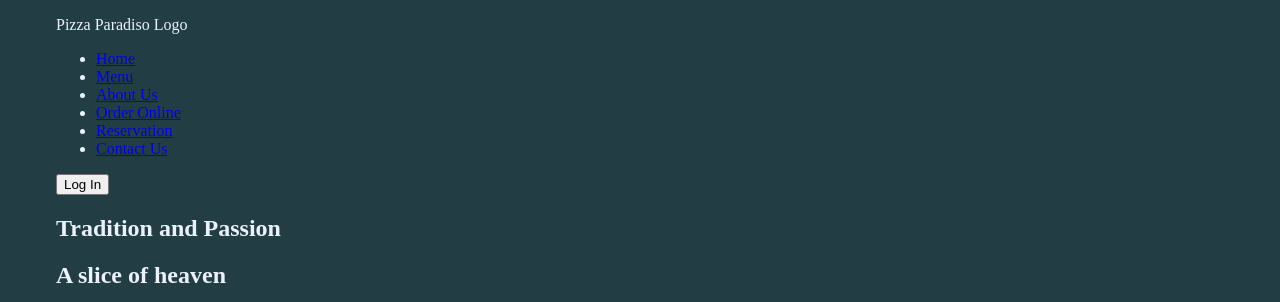
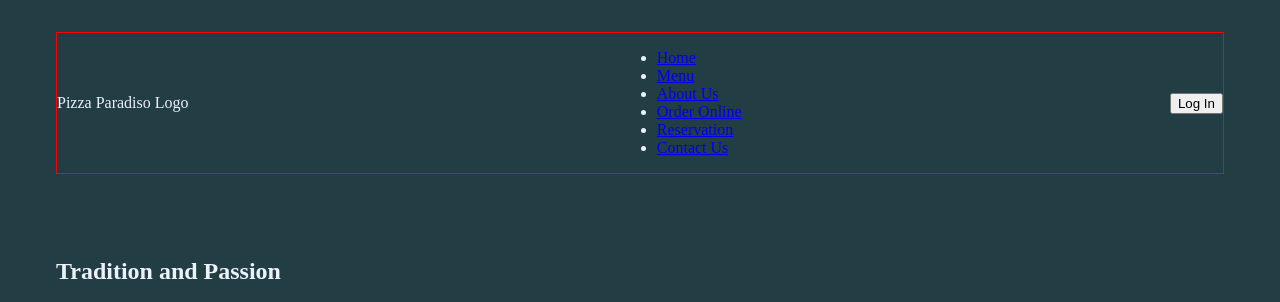
Before and after one commit to ErnestoCampese/pizza-paradiso, a website: page src/index.html in a window 1280 px wide. Shown: the top 302 px of the page. Drawn offline with Linux system fonts and the light colour scheme.

Commit message:
refactor: Split "reset.scss" and "_variables.scss" into partials
This commit refactors the CSS files by splitting "_reset.scss"
and "_variables.scss" into partials for better organization and maintenance.
The "_reset.scss" partial contains the CSS reset code,
while "_variables.scss" will contain the variables used throughout the project.

Additionally, the "_reset.scss" partial has been imported into
the main CSS file for use in the project. However, "_variables.scss"
has not yet been imported, as the variables have not been defined.

```diff
--- /dev/null
+++ b/src/scss/_reset.scss
@@ -0,0 +1,17 @@
+/* CSS Reset */
+html {
+  box-sizing: border-box;
+  font-size: 62.5%;
+}
+
+*,
+*::before,
+*::after {
+  box-sizing: inherit;
+}
+
+body {
+  margin: 0;
+  padding: 0;
+  font-size: 1.6rem;
+}
--- /dev/null
+++ b/src/scss/_variables.scss
@@ -0,0 +1,76 @@
+/* Variables */
+
+:root {
+  --primary-color: [color];
+  --secondary-color: [color];
+  --background-color: [color];
+  --text-color: [color];
+  --link-color: [color];
+  --link-hover-color: [color];
+  --heading-color: [color];
+
+  --font-family: [font];
+  --font-size: [size];
+  --line-height: [size];
+  --heading-font: [font];
+  --heading-size: [size];
+  --heading-line-height: [size];
+
+  --button-background-color: [color];
+  --button-text-color: [color];
+  --button-hover-background-color: [color];
+  --button-hover-text-color: [color];
+  --button-border-radius: [size];
+
+  --form-input-background-color: [color];
+  --form-input-text-color: [color];
+  --form-input-border-color: [color];
+  --form-input-border-radius: [size];
+
+  --container-max-width: [size];
+  --header-height: [size];
+  --footer-height: [size];
+  --content-padding: [size];
+  --section-padding: [size];
+
+  --box-shadow: [value];
+  --transition-duration: [value];
+
+  --font-size-xs: 0.8rem;
+  --font-size-sm: 1rem;
+  --font-size-md: 1.6rem;
+  --font-size-lg: 2.4rem;
+  --font-size-xl: 3.2rem;
+  --font-size-xxl: 4.8rem;
+
+  --line-height-xs: 1.2rem;
+  --line-height-sm: 1.4rem;
+  --line-height-md: 1.6rem;
+  --line-height-lg: 1.8rem;
+  --line-height-xl: 2.2rem;
+  --line-height-xxl: 2.8rem;
+
+  --spacing-xxs: 0.2rem;
+  --spacing-xs: 0.4rem;
+  --spacing-sm: 0.8rem;
+  --spacing-md: 1.2rem;
+  --spacing-lg: 1.6rem;
+  --spacing-xl: 2.4rem;
+  --spacing-xxl: 3.2rem;
+
+  --width-xxs: 0.4rem;
+  --width-xs: 0.8rem;
+  --width-sm: 1.6rem;
+  --width-md: 3.2rem;
+  --width-lg: 4.8rem;
+  --width-xl: 6.4rem;
+  --width-xxl: 9.6rem;
+
+  --height-xxs: 0.4rem;
+  --height-xs: 0.8rem;
+  --height-sm: 1.6rem;
+  --height-md: 3.2rem;
+  --height-lg: 4.8rem;
+  --height-xl: 6.4rem;
+  --height-xxl: 9.6rem;
+}
--- a/src/scss/main.scss
+++ b/src/scss/main.scss
@@ -1,20 +1,5 @@
-/* CSS Reset */
-html {
-  box-sizing: border-box;
-  font-size: 62.5%;
-}
-
-*,
-*::before,
-*::after {
-  box-sizing: inherit;
-}
-
-body {
-  margin: 0;
-  padding: 0;
-  font-size: 1.6rem;
-}
+// @import "variables";
+@import "reset";
 
 /* Additional Styles */
 
@@ -32,4 +17,17 @@ body {
   max-width: 120rem; /* Limit to 1200px */
   margin: 0 auto; /* Center horizontally */
   padding: 0 1.6rem;
+  gap: 6.4rem;
 }
+
+.header {
+  display: flex;
+  width: 100%;
+  flex-basis: 1 1 auto; /* Take full width by default */
+  border: 1px solid red;
+  justify-content: space-between;
+  align-items: center;
+  flex-flow: row wrap;
+  gap: 2.4rem;
+  margin-top: 3.2rem;
+}
```
Also changed, not shown: src/css/main.css.
